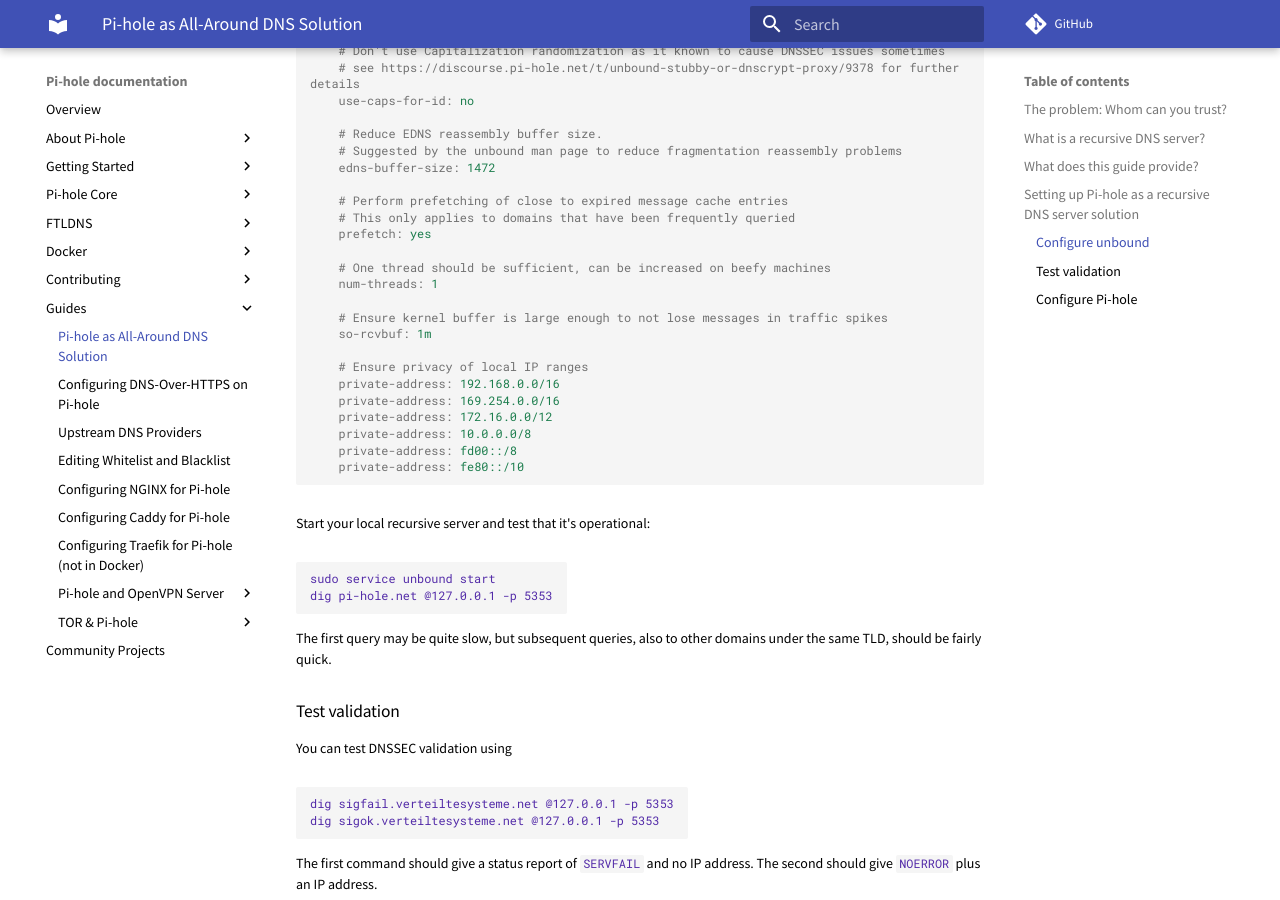
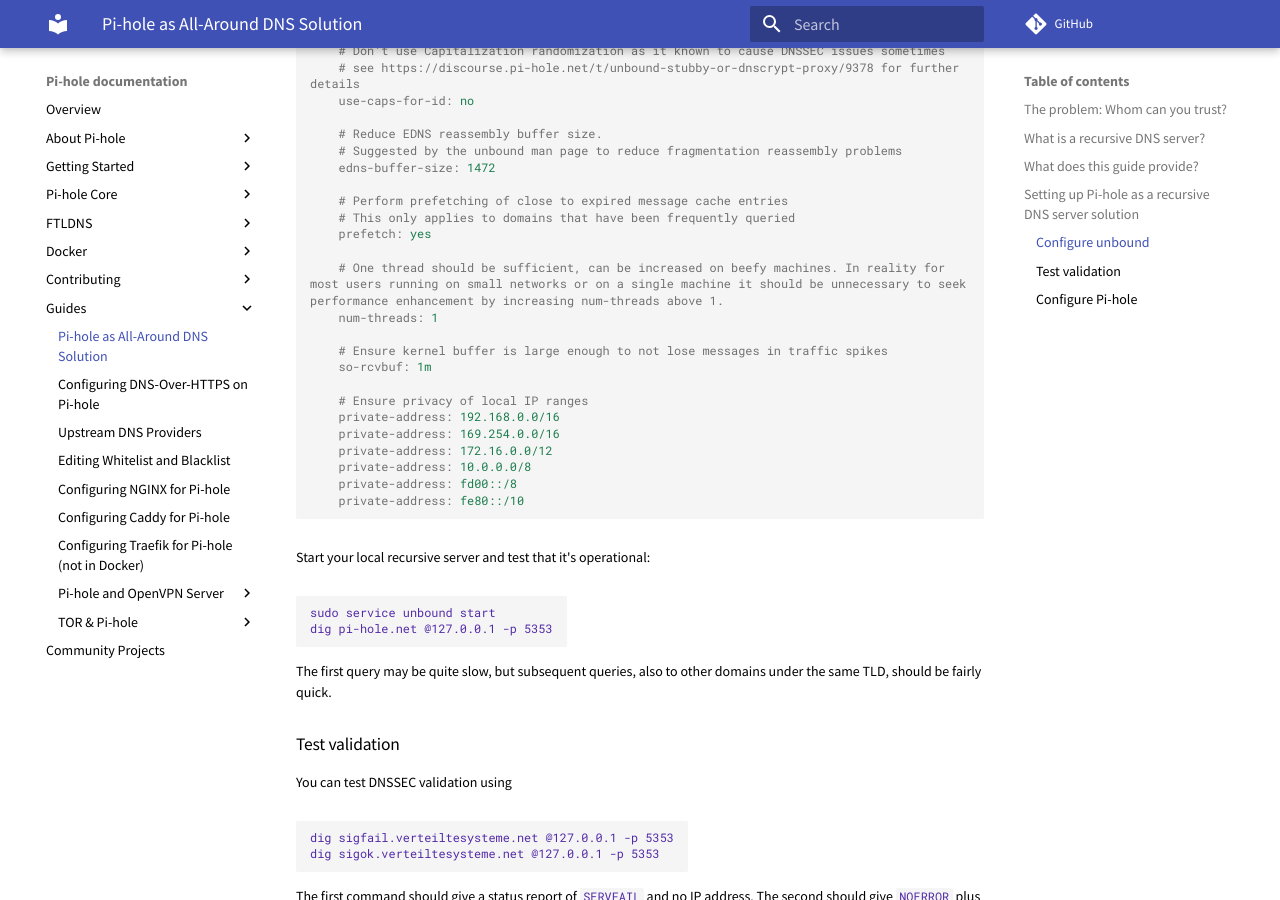
Before and after one commit to pi-hole/docs, an MkDocs documentation site: the page built from docs/guides/unbound.md, in a window 1280 px wide and 900 px high, scrolled down 2694 px. Built offline with MkDocs 1.6.1 and Material for MkDocs 9.7.7, drawn with Linux system fonts in a browser that asks for light colours; comment, search, counter and statistics services are not loaded.

Commit message:
Add more details for why we set num-threads to 1. The added text has been copied from an Arch Linux page.
Signed-off-by: DL6ER <dl6er@dl6er.de>

```diff
--- a/docs/guides/unbound.md
+++ b/docs/guides/unbound.md
@@ -101,7 +101,7 @@
     # This only applies to domains that have been frequently queried
     prefetch: yes
 
-    # One thread should be sufficient, can be increased on beefy machines
+    # One thread should be sufficient, can be increased on beefy machines. In reality for most users running on small networks or on a single machine it should be unnecessary to seek performance enhancement by increasing num-threads above 1.
     num-threads: 1
 
     # Ensure kernel buffer is large enough to not lose messages in traffic spikes
```
